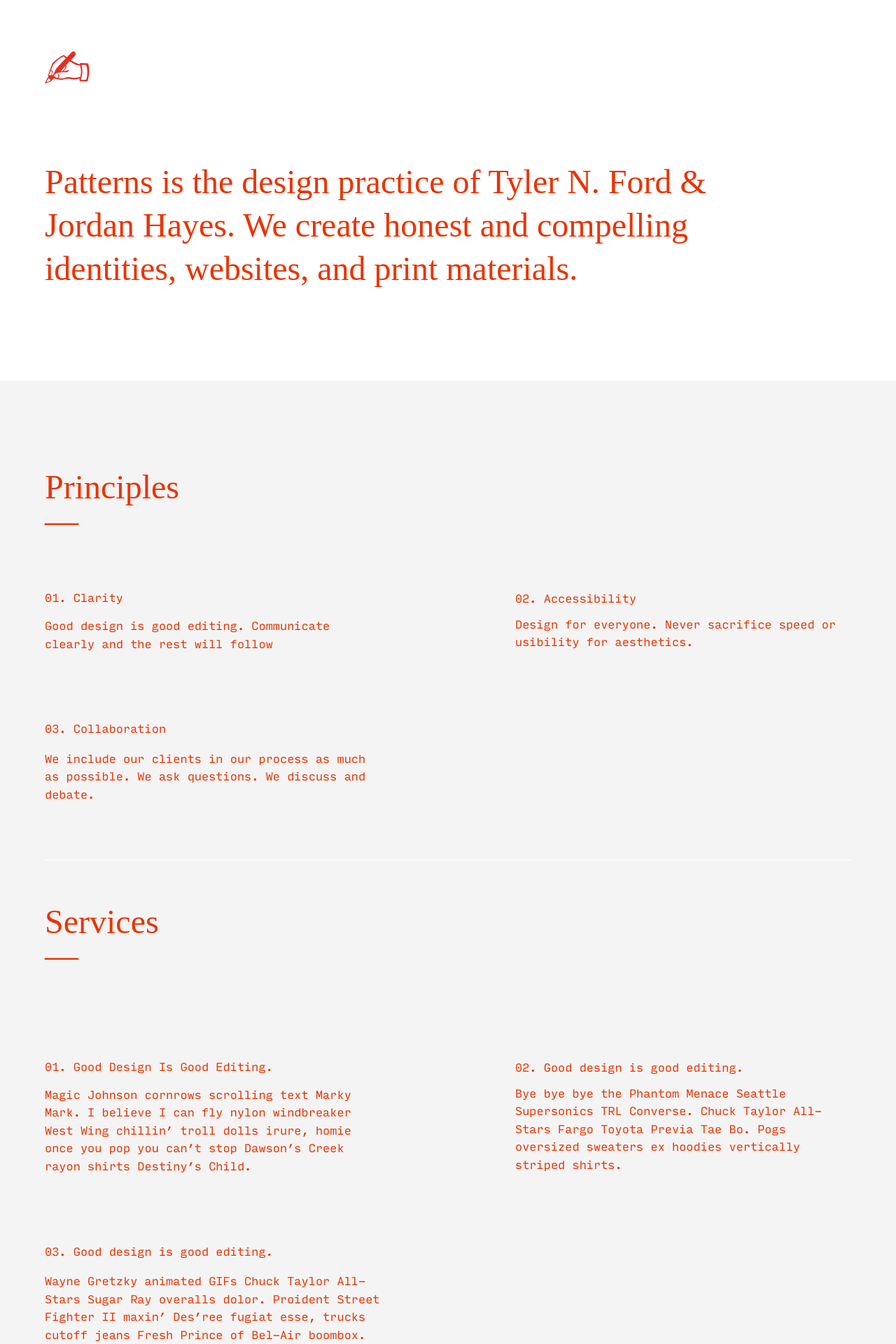
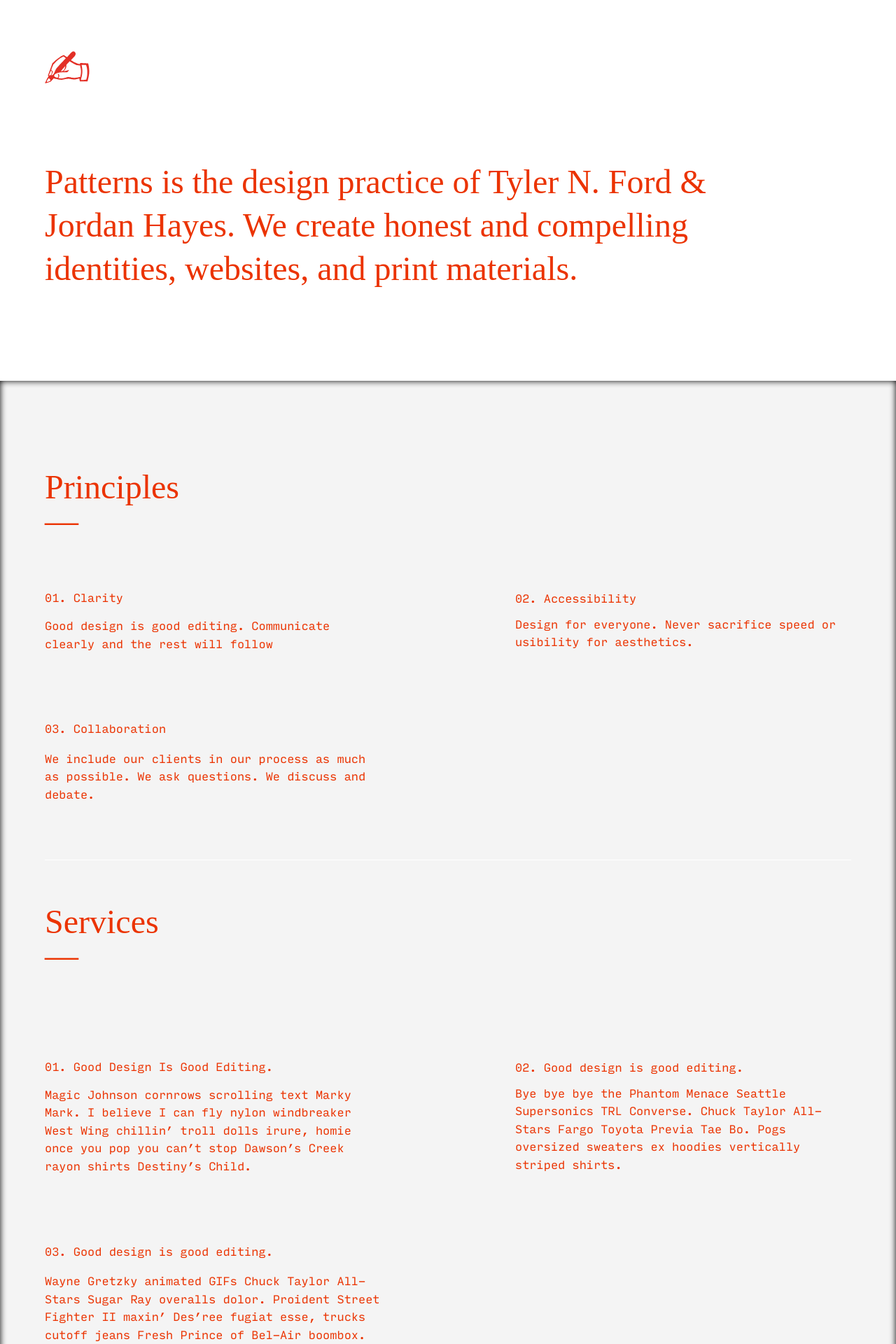
Before and after one commit to wearepatterns/wearepatterns.github.io, a Jekyll site: the page built from index.markdown, in a window 1280 px wide. Shown: the top 1920 px of the page at 70% size. Built offline with Jekyll 4.4.1, drawn with Linux system fonts in a browser that asks for light colours.

Commit message:
Update new.html

```diff
--- a/_layouts/new.html
+++ b/_layouts/new.html
@@ -40,7 +40,9 @@
             border-radius: 0;
         }
         .shadow {
-				box-shadow: 0 5px 5px -5px #333;
+				-moz-box-shadow:    inset 0 0 10px #000000;
+   -webkit-box-shadow: inset 0 0 10px #000000;
+   box-shadow:         inset 0 0 10px #000000;
 			}
 @font-face {
     font-family: 'Input Mono Self';
@@ -51,13 +53,13 @@
 </head>
 
 <body class="fw4 bg-blue" style="font-family:'p22-underground';">
-    <header class="bg-white newred ph3 ph4-ns ph5-l shadow-2">
+    <header class="bg-white newred ph3 ph4-ns ph5-l">
         <img class="pt4 pt5-l mt0 mb4 mb5-l w2 w3-l" src="/hand3.svg">
         <!--<p class="pt3 pt5-l mt0 mb5 mb6-l f2 f-subheadline-l lh-solid fw3">&#9997;</p>-->
         <h1 class="pb5 pb6-l mb0 f3 f2-ns f1-l lh-title measure-narrow normal">{{ page['description'] }}</h1>
     </header>
     <main>
-        <section class="bg-near-white newred ph3 ph4-ns ph5-l pb6 pb7-l f5 lh-copy btb b--btlack-10">
+        <section class="bg-near-white newred ph3 ph4-ns ph5-l pb6 pb7-l f5 lh-copy btb b--btlack-10 shadow">
             <h1 class="pt5 pt6-l pb0 pb4 mt0 f3 f2-ns f1-l normal lh-solid">Principles
             <br>&mdash;</h1>
             <div class="flex-ns flex-wrap-ns justify-between-ns input-mono fw3" style="max-width:80rem;">
```
